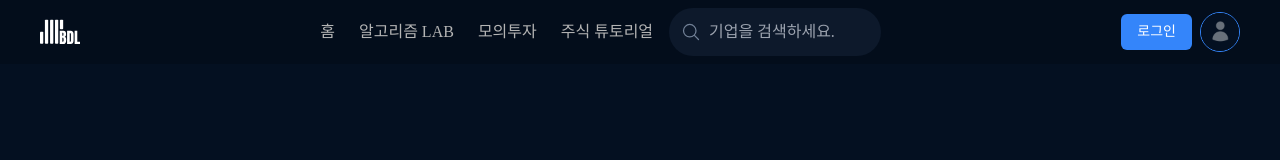
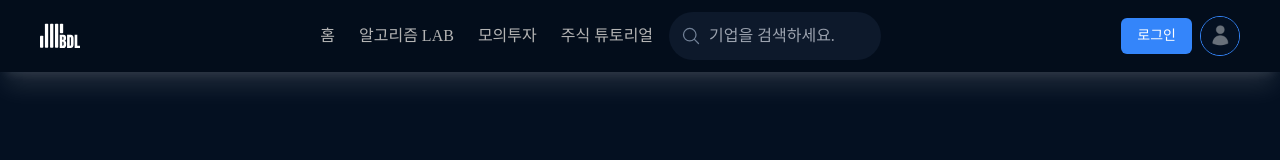
Before and after one commit to stitchzzang/BDL_PJT, a React (Vite) app: page / in a window 1280 px wide. Shown: the top 160 px of the page. Built offline with nearby package versions, Linux system fonts and the light colour scheme; no server answers; a web font is replaced by a local one.

Commit message:
design: navbar 흰 그림자 추가

```diff
--- a/src/components/common/nav-bar.tsx
+++ b/src/components/common/nav-bar.tsx
@@ -14,7 +14,7 @@ export const NavBar = () => {
   };
 
   return (
-    <nav className="mb-[60px] flex items-center justify-between bg-[#030D1B] px-4 py-2 webapp:px-10">
+    <nav className="mb-[60px] flex items-center justify-between bg-[#030D1B] px-4 py-3 shadow-xl shadow-white/10 webapp:px-10">
       <button className="duration-300 hover:scale-110" onClick={() => navigate('/')}>
         <MainLogoIcon className="h-8 w-8 webapp:h-10 webapp:w-10" color="white" />
       </button>
```
